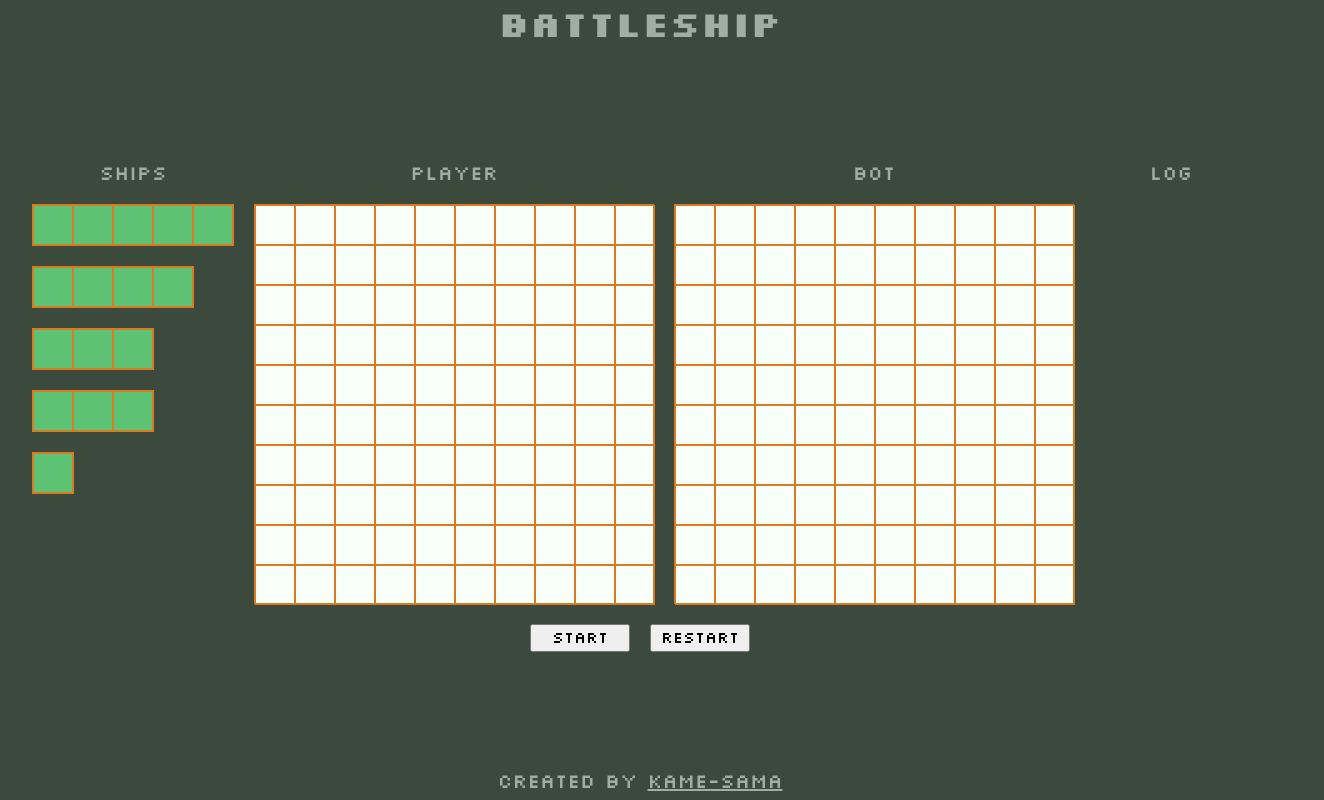
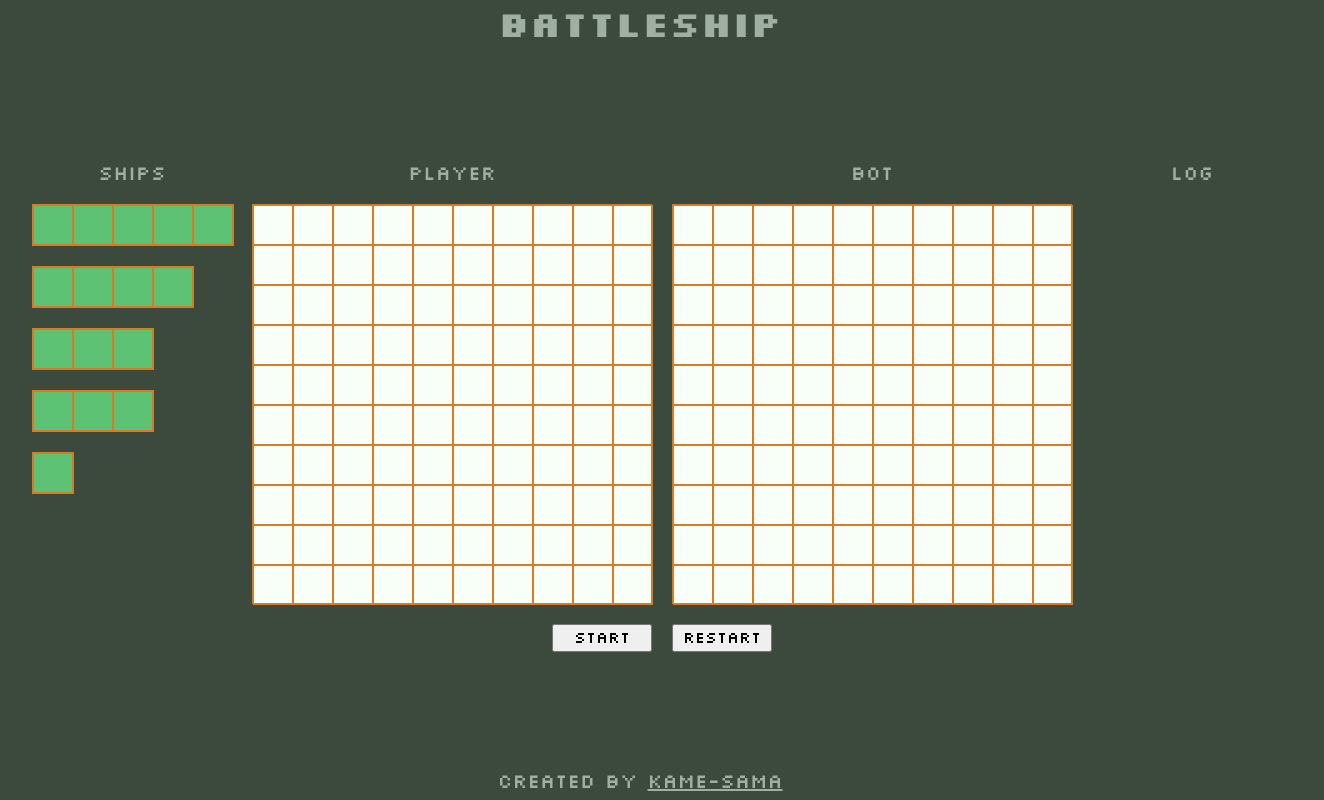
Before and after one commit to kame-sama/battleship, a website built with Vite: page index.html in a window 1280 px wide. Shown: the whole page, 1324 px wide, since content can reach past the window. Built offline with nearby package versions, Linux system fonts and the light colour scheme.

Commit message:
Fix side columns width

```diff
--- a/assets/styles.css
+++ b/assets/styles.css
@@ -68,7 +68,7 @@ main {
   margin-left: auto;
   margin-right: auto;
   display: grid;
-  grid-template-columns: 1fr max-content 1fr;
+  grid-template-columns: 200px max-content 200px;
   gap: 20px;
 }
 
```
